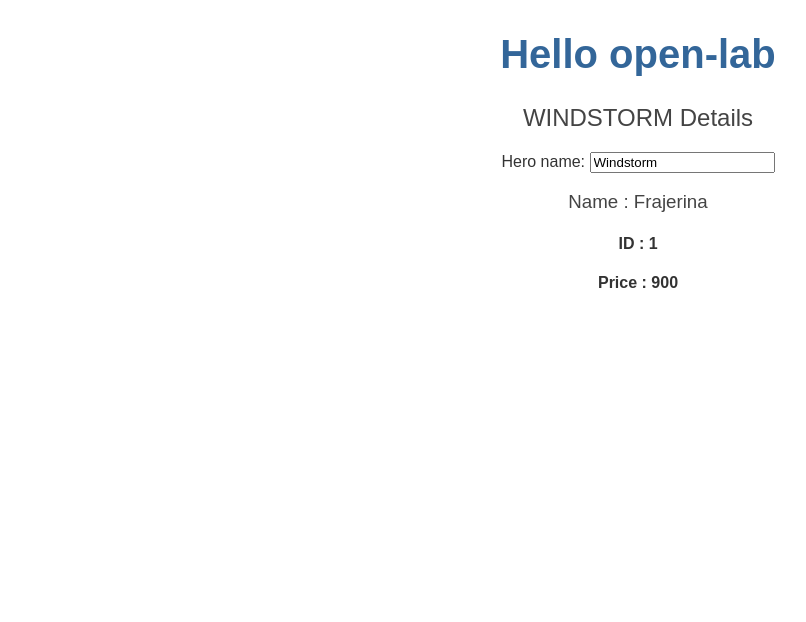
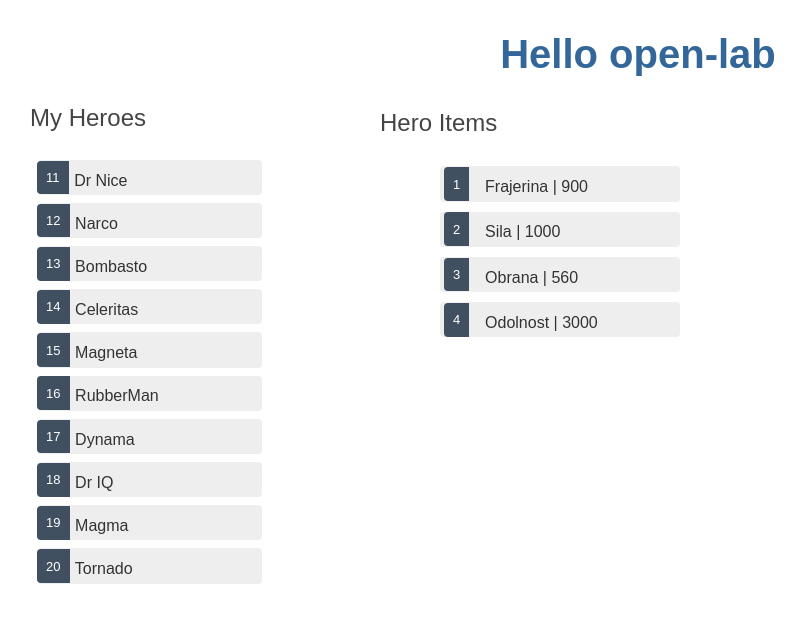
Before and after one commit to TimotejkoPantak/Front-End, an Angular app: page / in a window 1280 px wide. Shown: the top 622 px of the page, without its empty margins (2-808 px from the left). Built offline with nearby package versions, Linux system fonts and the light colour scheme.

Commit message:
Make list of heroes, items and edit them

```diff
--- a/src/app/heroes/heroes.component.css
+++ b/src/app/heroes/heroes.component.css
@@ -0,0 +1,52 @@
+.heroes {
+  margin: 0 0 2em 0;
+  list-style-type: none;
+  padding: 0;
+  width: 15em;
+}
+.heroes li {
+  cursor: pointer;
+  position: inherit;
+  left: 0;
+  background-color: #EEE;
+  margin: .5em;
+  padding: .3em 0;
+  height: 1.6em;
+  border-radius: 4px;
+}
+.heroes li:hover {
+  color: #2c3a41;
+  background-color: #e6e6e6;
+  left: .1em;
+}
+.heroes li.selected {
+  background-color: black;
+  color: white;
+}
+.heroes li.selected:hover {
+  background-color: #505050;
+  color: white;
+}
+.heroes li.selected:active {
+  background-color: black;
+  color: white;
+}
+.heroes .badge {
+  display: inline-block;
+  font-size: small;
+  color: white;
+  padding: 0.8em 0.7em 0 0.7em;
+  background-color:#405061;
+  line-height: 1em;
+  position: relative;
+  left: -1px;
+  top: -4px;
+  height: 1.8em;
+  margin-right: .8em;
+  border-radius: 4px 0 0 4px;
+  margin: 0px;
+}
+
+input {
+  padding: .5rem;
+}
--- a/src/app/heroes/heroes.component.html
+++ b/src/app/heroes/heroes.component.html
@@ -1,5 +1,19 @@
-<h2>{{ hero.name | uppercase }} Details</h2>
-<div>
-    <label for="name">Hero name: </label>
-    <input id="name" [(ngModel)]="hero.name" placeholder="name">
+<h2>My Heroes</h2>
+<ul style="display:inline-block" class="heroes">
+  <li *ngFor="let hero of heroes"
+    [class.selected]="hero === selectedHero"
+    (click)="onSelect(hero)">
+    <span class="badge">{{hero.id}}</span> {{hero.name}}
+  </li>
+</ul>
+
+<div *ngIf="selectedHero">
+
+  <h2>{{selectedHero.name | uppercase}} Details</h2>
+  <div><span>id: </span>{{selectedHero.id}}</div>
+  <div>
+    <label for="hero-name">Hero name: </label>
+    <input id="hero-name" [(ngModel)]="selectedHero.name" placeholder="name">
   </div>
+
+</div>
--- a/src/app/heroes/heroes.component.ts
+++ b/src/app/heroes/heroes.component.ts
@@ -1,21 +1,26 @@
 import { Component, OnInit } from '@angular/core';
 import { Hero } from './hero';
+import { HEROES } from '../mock-heroes';
 
 @Component({
   selector: 'app-heroes',
   templateUrl: './heroes.component.html',
   styleUrls: ['./heroes.component.css']
+
 })
+
 export class HeroesComponent implements OnInit {
 
-  hero: Hero = {
-    id: 1,
-    name: 'Windstorm'
-  };
-
+  heroes=HEROES;
+  selectedHero?: Hero;
   constructor() { }
 
   ngOnInit(): void {
   }
 
+
+  onSelect(hero: Hero): void {
+  this.selectedHero = hero;
+  }
+
 }
--- a/src/app/items/items.component.css
+++ b/src/app/items/items.component.css
@@ -0,0 +1,52 @@
+.items {
+  margin: 0 0 2em 0;
+  list-style-type: none;
+  padding: 10px;
+  width: 40em;
+}
+  .items li {
+    cursor: pointer;
+    position: relative;
+    left: 0;
+    background-color: #EEE;
+    margin-left: 400px;
+    padding: 0.3em;
+    height: 1.6em;
+    border-radius: 4px;
+    margin-bottom: 10px;
+  }
+  .items li:hover {
+    color: #2c3a41;
+    background-color: #e6e6e6;
+    left: .1em;
+  }
+  .items li.selected {
+    background-color: black;
+    color: white;
+  }
+  .items li.selected:hover {
+    background-color: #505050;
+    color: white;
+  }
+  .items li.selected:active {
+    background-color: black;
+    color: white;
+  }
+  .items .badge1 {
+    display: inline-block;
+    font-size: small;
+    color: white;
+    padding: 0.8em 0.7em 0 0.7em;
+    background-color:#405061;
+    line-height: 1em;
+    position: relative;
+    left: -1px;
+    top: -4px;
+    height: 1.8em;
+    margin-right: .8em;
+    border-radius: 4px 0 0 4px;
+  }
+
+  input {
+    padding: .5rem;
+  }
--- a/src/app/items/items.component.html
+++ b/src/app/items/items.component.html
@@ -1,3 +1,9 @@
-<h3>Name : {{ item.name }}</h3>
-<h4>ID : {{ item.id }}</h4>
-<h4>Price : {{ item.price }}</h4>
+<h2 class="hero_items" style="margin-left: 350px;">Hero Items</h2>
+
+<ul class="items">
+  <li *ngFor="let item of items"
+  [class.selected]="item === selectedItem"
+  (click)="onSelect(item)">
+  <span class="badge1">{{item.id}}</span> {{item.name}} | {{item.price}}
+</li>
+</ul>
--- a/src/app/items/items.component.ts
+++ b/src/app/items/items.component.ts
@@ -1,5 +1,6 @@
 import { Component, OnInit } from '@angular/core';
 import { Item } from './item';
+import { ITEMS } from '../mock-items';
 
 @Component({
   selector: 'app-items',
@@ -8,15 +9,16 @@
 })
 export class ItemsComponent implements OnInit {
 
-  item: Item = {
-    id:1,
-    price:900,
-    name: "Frajerina"
-  };
+  items = ITEMS;
+  selectedItem?: Item;
+  onSelect(item: Item): void {
+    this.selectedItem = item;
+  }
+  constructor() { }
 
-  constructor() { }
 
   ngOnInit(): void {
   }
 
+
 }
--- /dev/null
+++ b/src/app/mock-heroes.ts
@@ -0,0 +1,14 @@
+import { Hero } from "./heroes/hero";
+
+export const HEROES: Hero[] = [
+  { id: 11, name: 'Dr Nice' },
+  { id: 12, name: 'Narco' },
+  { id: 13, name: 'Bombasto' },
+  { id: 14, name: 'Celeritas' },
+  { id: 15, name: 'Magneta' },
+  { id: 16, name: 'RubberMan' },
+  { id: 17, name: 'Dynama' },
+  { id: 18, name: 'Dr IQ' },
+  { id: 19, name: 'Magma' },
+  { id: 20, name: 'Tornado' }
+];
--- /dev/null
+++ b/src/app/mock-items.ts
@@ -0,0 +1,8 @@
+import { Item } from "./items/item";
+
+export const ITEMS: Item[] = [
+{id:1, name: 'Frajerina', price:900},
+{id:2, name: 'Sila', price: 1000},
+{id:3, name: 'Obrana', price: 560},
+{id:4, name: 'Odolnost', price: 3000}
+];
--- a/src/styles.css
+++ b/src/styles.css
@@ -4,6 +4,11 @@
     color: #369;
     font-family: Arial, Helvetica, sans-serif;
     font-size: 250%;
+    text-align: center;
+  }
+
+  .hero_items{
+    margin-top: -515px;
   }
   h2, h3 {
     color: #444;
@@ -12,7 +17,6 @@
   }
   body {
     margin: 2em;
-    text-align: center;
   }
   body, input[type="text"], button {
     color: #333;
```
Also changed, not shown: src/app/app.component.html (line endings or trailing spaces).
